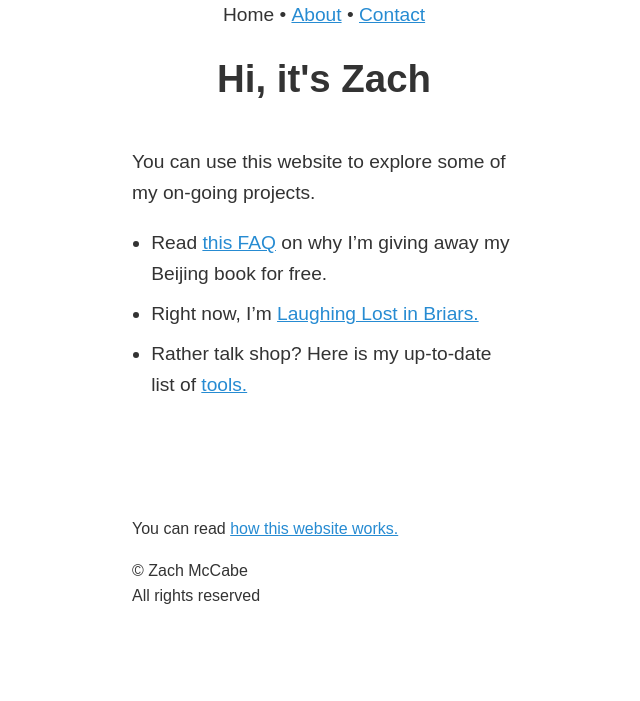
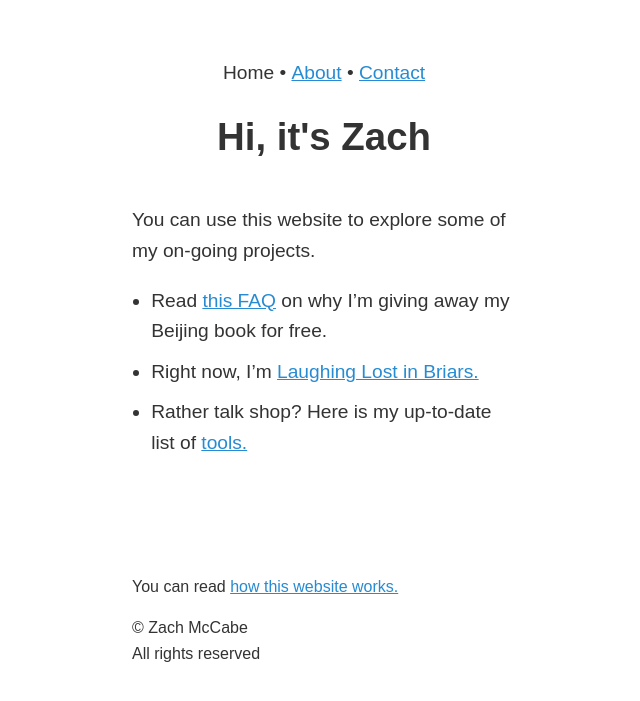
Before and after one commit to zachmccabe/zachmccabe.github.io, a Jekyll site: the page built from index.md, in a window 1280 px wide. Shown: the top 701 px of the page, without its empty margins (316-956 px from the left). Built offline with Jekyll 4.4.1, drawn with Linux system fonts in a browser that asks for light colours.

Commit message:
Update kaoliang_nite_3.html

```diff
--- a/_layouts/kaoliang_nite_3.html
+++ b/_layouts/kaoliang_nite_3.html
@@ -14,7 +14,7 @@
 </head>
 <body>
 <div class="xwrap">
-<div style="xnest-top">
+<div class="xnest-top">
 {%- include site_nav.html -%}
 </div>
 <header>
```
